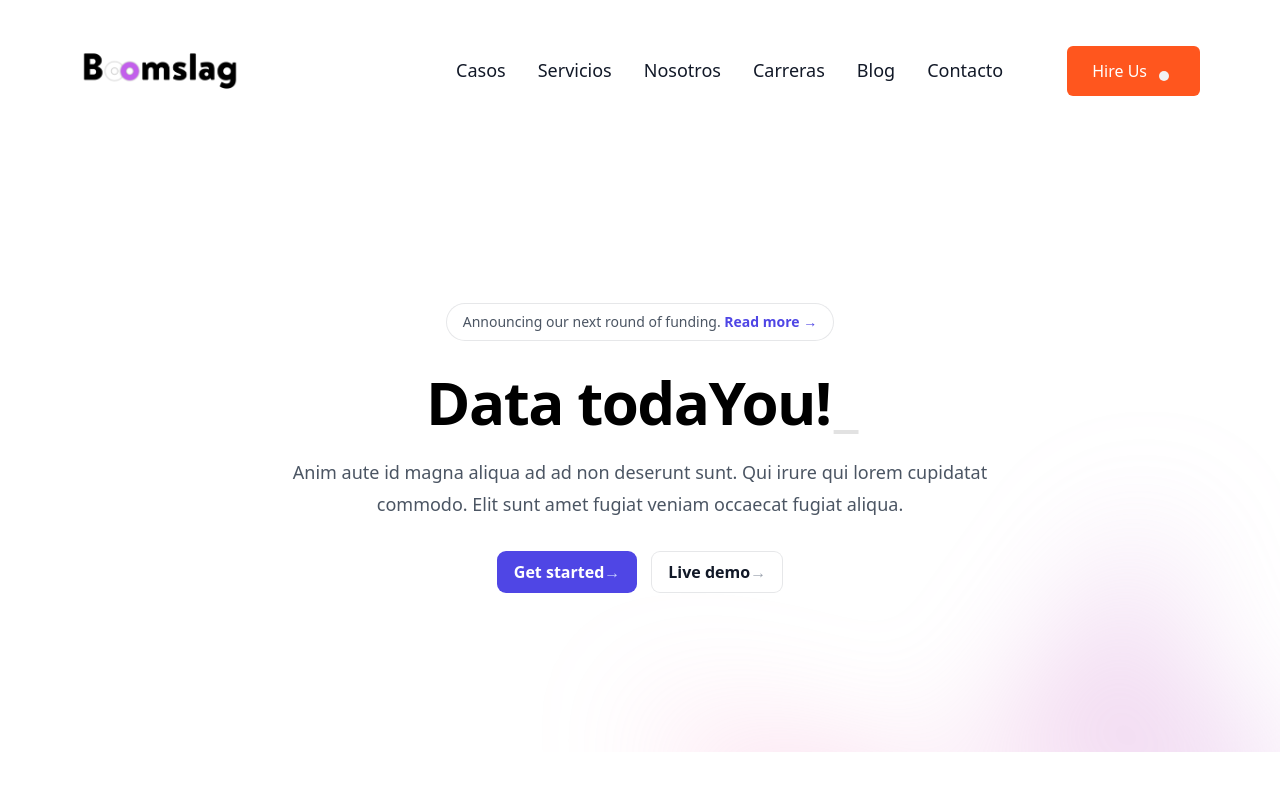
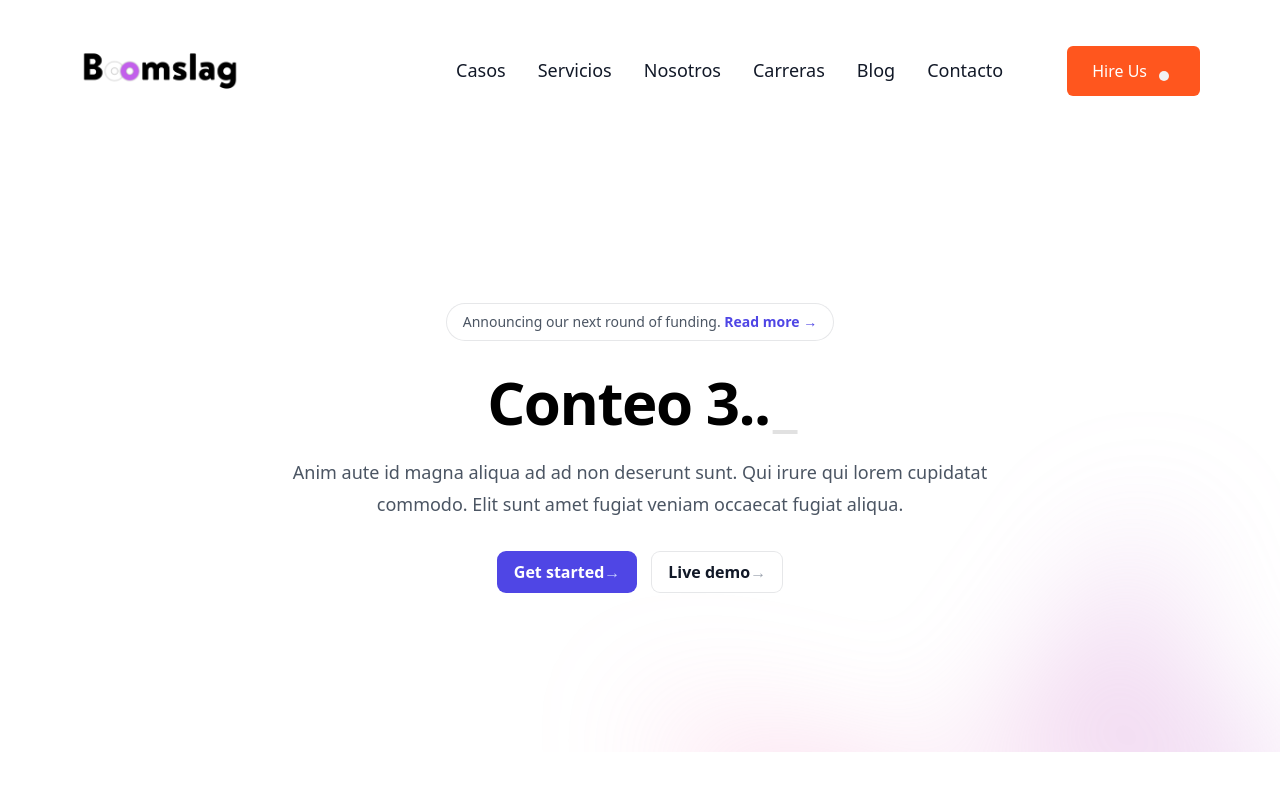
Before and after one commit to reydem/Desarrollo-Web-FullStack-con-Django-y-React, a React (Create React App) app: page / in a window 1280 px wide. Shown: the top 800 px of the page. Built offline with nearby package versions, Linux system fonts and the light colour scheme.

Commit message:
Conteo del header de forma correcta

```diff
--- a/src/components/home/Header.js
+++ b/src/components/home/Header.js
@@ -34,9 +34,9 @@ function Header() {
               </div>
               <div>
                 <h1 className="text-4xl font-bold tracking-tight sm:text-center sm:text-6xl">
-                  Data toda
+                Conteo <span> </span>
                   <Typewriter
-                        words={['Dreamers', 'Creators', 'You!']}
+                        words={['1.....', '2.....', '3.....']}
                         loop={0}
                         cursor
 
```
